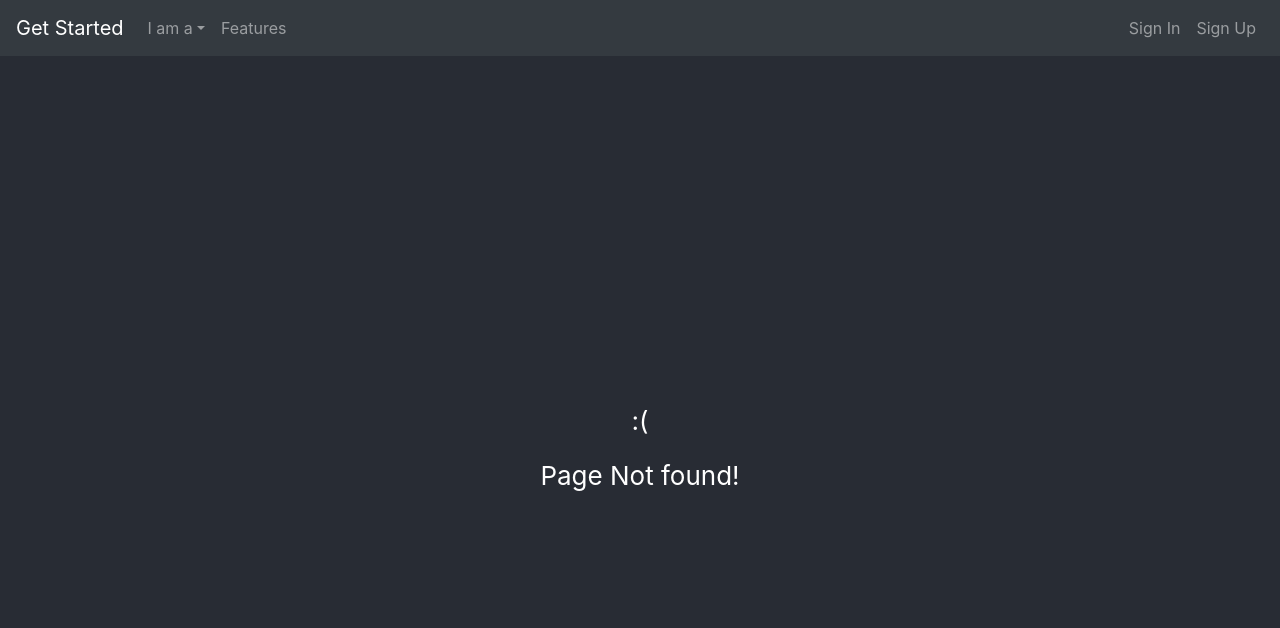
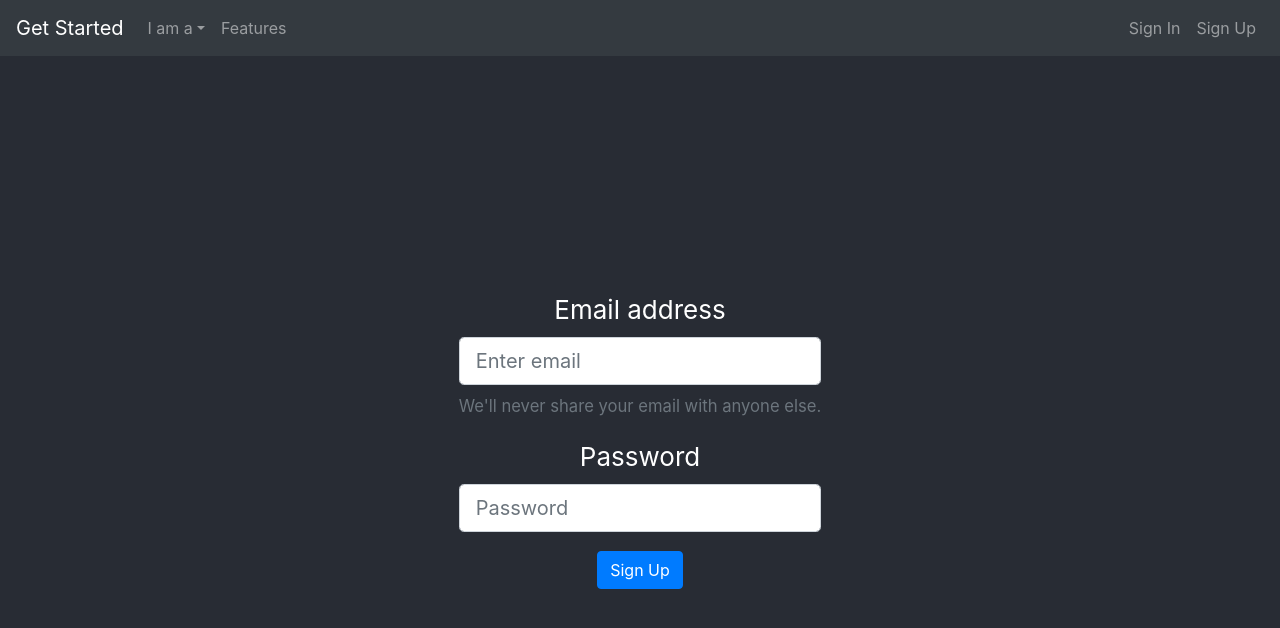
Before and after one commit to mikelxk/cen3031-fall2020-gatordevs-project, a React (Create React App) app in the folder client/: page /signup in a window 1280 px wide. Before the commit this address had no page. Shown: the top 628 px of the page. Built offline with nearby package versions, Linux system fonts and the light colour scheme.

Commit message:
update sign up page

```diff
--- a/client/src/App.js
+++ b/client/src/App.js
@@ -4,7 +4,7 @@ import Home from "./views/Home/Home";
 import Login from "./views/Login/Login";
 import NotFound from "./views/NotFound";
 import Header from "./components/Header/Header";
-
+import SignUp from "./views/SignUp/SignUP";
 const App = () => {
   return (
     <div>
@@ -14,8 +14,9 @@ const App = () => {
         <Route exact path="/Home">
           <Redirect to="/" />
         </Route>
-        <Route path = "/login" component = {Login}/>
-        <Route component={NotFound}/>
+        <Route path="/login" component={Login} />
+        <Route path="/signup" component={SignUp} />
+        <Route component={NotFound} />
       </Switch>
     </div>
   );
--- a/client/src/components/Header/Header.js
+++ b/client/src/components/Header/Header.js
@@ -19,7 +19,7 @@ const Header = () => {
         </Nav>
         <Nav>
           <Nav.Link href="/login">Sign In</Nav.Link>
-          <Nav.Link eventKey={2} href="#signup">
+          <Nav.Link eventKey={2} href="signup">
             Sign Up
           </Nav.Link>
         </Nav>
--- /dev/null
+++ b/client/src/views/SignUp/SignUP.js
@@ -0,0 +1,54 @@
+import React, { useState } from "react";
+import { Form, Button } from "react-bootstrap";
+export default function SignUp() {
+  const [email, setEmail] = useState("");
+  const [pwd, setPwd] = useState("");
+  //TO DO: resolve form
+  return (
+    <div className="App">
+      <header className="App-header">
+        <Form>
+          <Form.Group controlId="formBasicEmail">
+            <Form.Label>Email address</Form.Label>
+            <Form.Control
+              type="email"
+              placeholder="Enter email"
+              size="lg"
+              onChange={(c) => {
+                setEmail(c.target.value);
+              }}
+            />
+            <Form.Text className="text-muted">
+              <small>We'll never share your email with anyone else.</small>
+            </Form.Text>
+          </Form.Group>
+
+          <Form.Group controlId="formBasicPassword">
+            <Form.Label>Password</Form.Label>
+            <Form.Control
+              type="password"
+              placeholder="Password"
+              size="lg"
+              onChange={(c) => {
+                setPwd(c.target.value);
+              }}
+            />
+          </Form.Group>
+          <Button
+            variant="primary"
+            type="submit"
+            onClick={(c) => {
+              if (!c.isDefaultPrevented) {
+                //To do: pass info to backend
+                console.log([email, pwd]);
+              }
+            }}
+          >
+            Sign Up
+          </Button>
+        </Form>
+        <hr color="white"></hr>
+      </header>
+    </div>
+  );
+}
```
Also changed, not shown: 1 other file (tests, documents, lock files or other folders).
